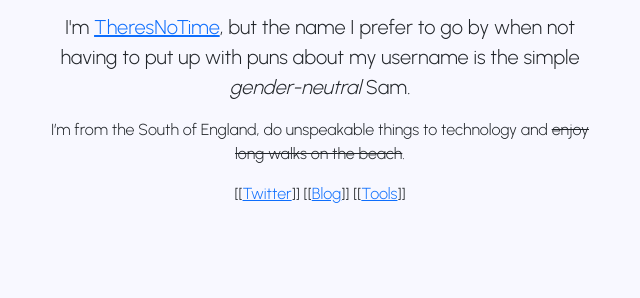
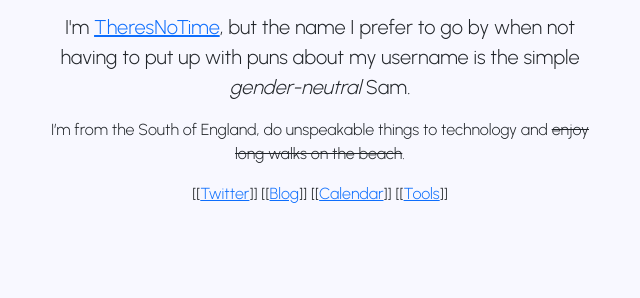
Before and after one commit to theresnotime/theresnotime.co.uk, a PHP site: page / in a window 1280 px wide. Shown: the part 502-800 px from the top of the page, without its empty margins (320-960 px from the left). Run offline with PHP 8.4, Linux system fonts and the light colour scheme.

Commit message:
add calendar link

```diff
--- a/index.php
+++ b/index.php
@@ -104,6 +104,7 @@ if (isset($_GET['susmuffin'])) {
                 <p>
                     [[<a href='https://twitter.com/TheresNoTimeFor' target='_blank'>Twitter</a>]]
                     [[<a href='https://www.theresnotime.co.uk/words/' target='_blank'>Blog</a>]]
+                    [[<a href='https://calendar.theresnotime.co.uk' target='_blank'>Calendar</a>]]
                     [[<a href='https://tools.theresnotime.co.uk' target='_blank'>Tools</a>]]
                 </p>
             </div>
```
